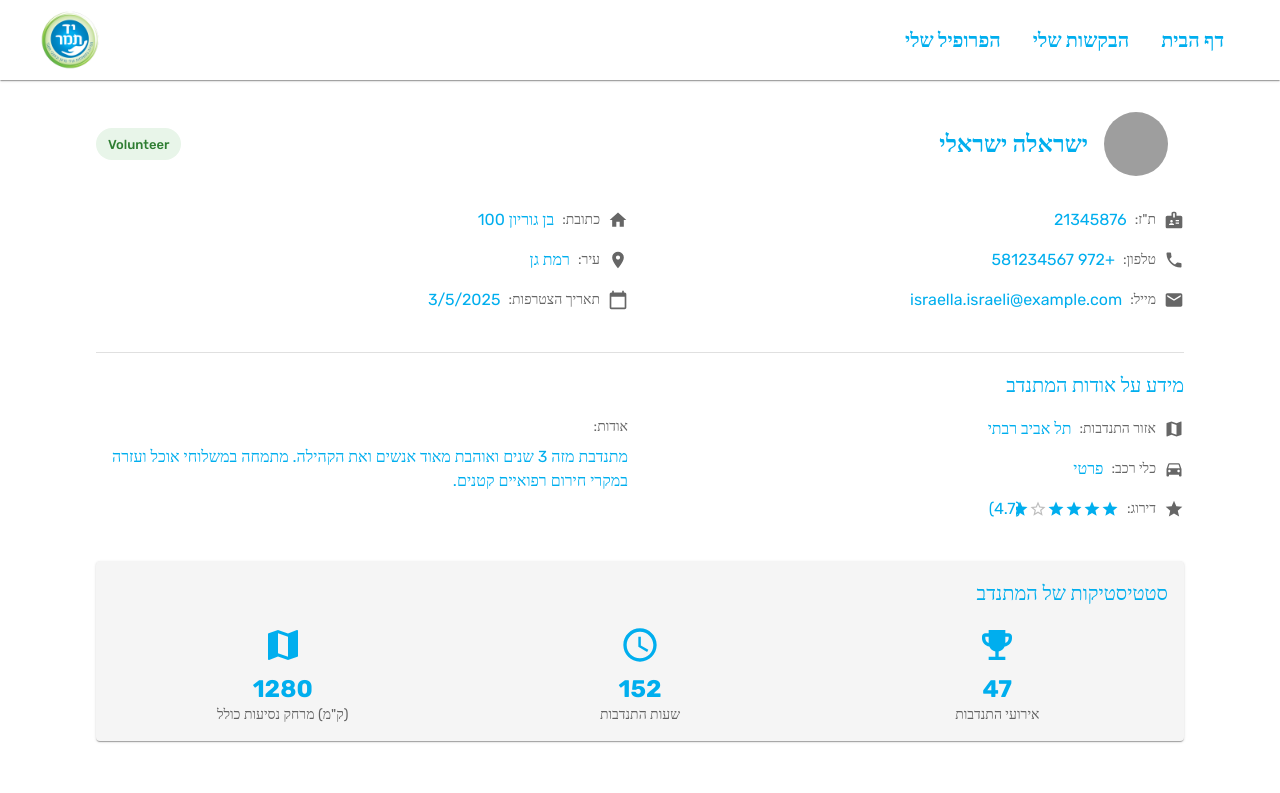
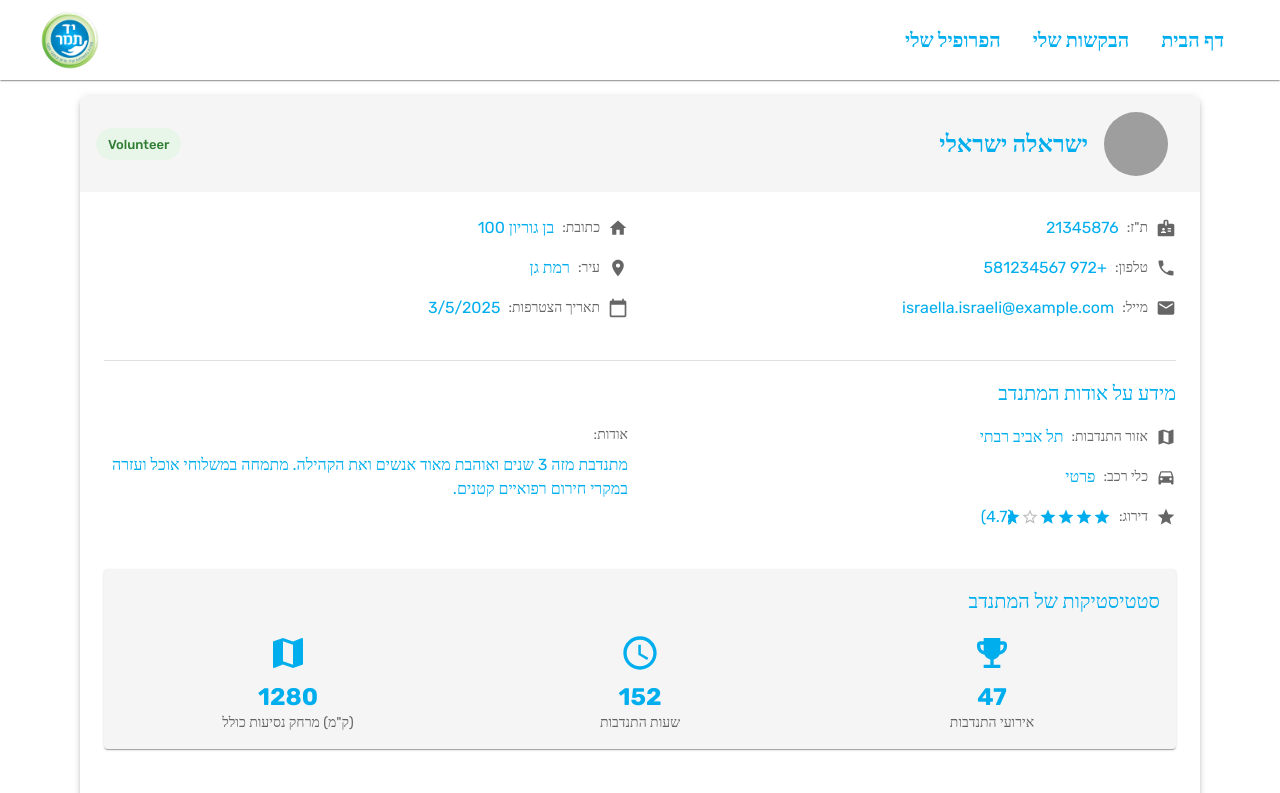
Before and after one commit to Hackaton-Yad-Tamar/Front, a React (Vite) app: page /profile in a window 1280 px wide. Shown: the top 793 px of the page. Built offline with nearby package versions, Linux system fonts and the light colour scheme; grey boxes are pictures that could not be loaded.

Commit message:
first uis

```diff
--- a/src/views/ProfileView/ProfileCard.tsx
+++ b/src/views/ProfileView/ProfileCard.tsx
@@ -75,7 +75,7 @@ export function ProfileCard({ user }: ProfileCardProps) {
   };
 
   return (
-    <Card elevation={0}>
+    <Card elevation={3} sx={{ borderRadius: 2, overflow: "hidden" }}>
       <CardHeader
         avatar={
           <Avatar src={user.profilePicture || undefined} sx={{ width: 64, height: 64 }}>
@@ -99,6 +99,8 @@ export function ProfileCard({ user }: ProfileCardProps) {
         }
         sx={{
           gap: "1rem",
+          bgcolor: "#f5f5f5",
+          padding: 2,
         }}
         slotProps={{
           action: {
@@ -108,7 +110,7 @@ export function ProfileCard({ user }: ProfileCardProps) {
           },
         }}
       />
-      <CardContent>
+      <CardContent sx={{ padding: 3 }}>
         <Grid container spacing={3}>
           {/* Basic information for all user types */}
           <Grid item xs={12} md={6}>
```
